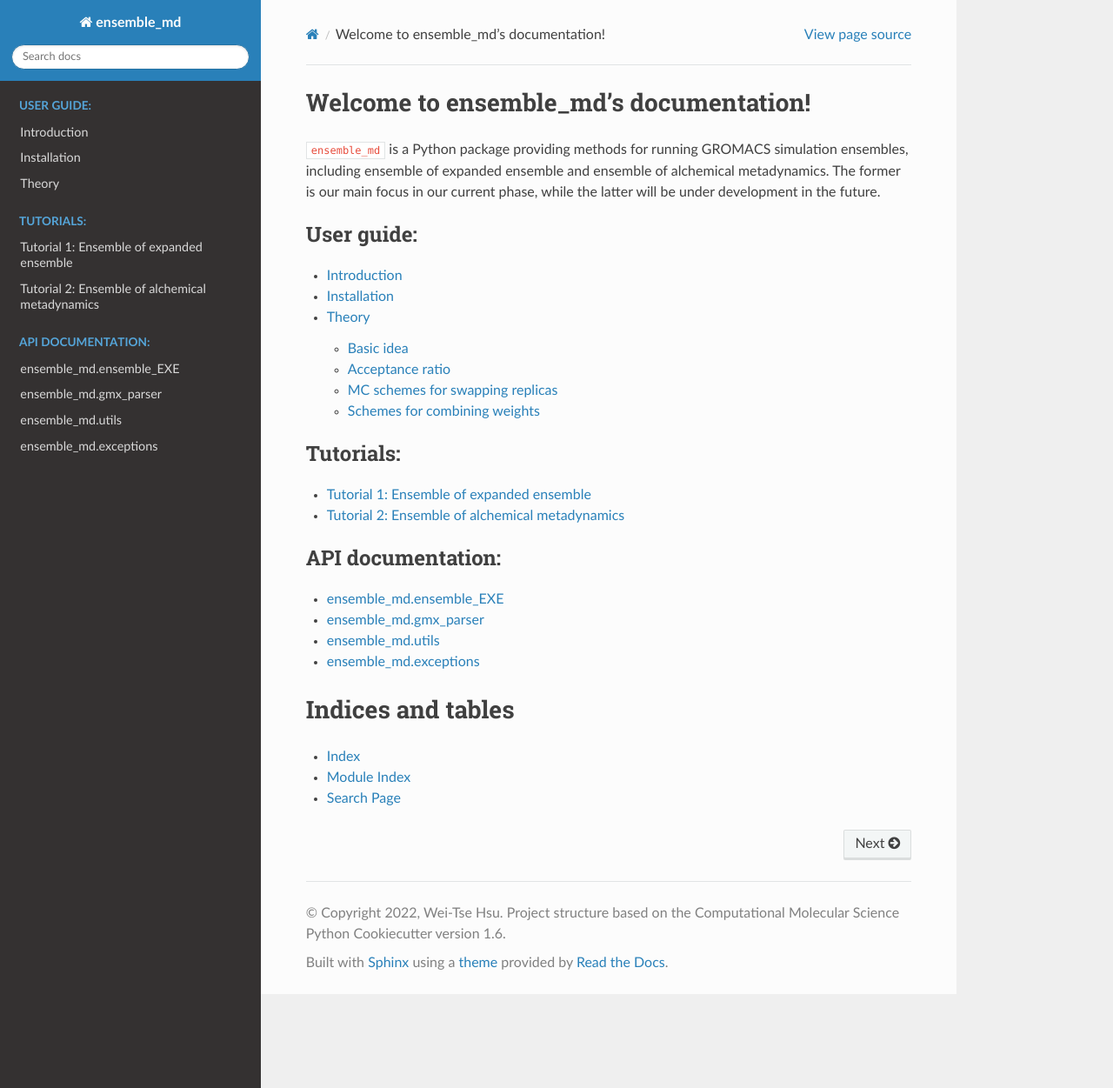
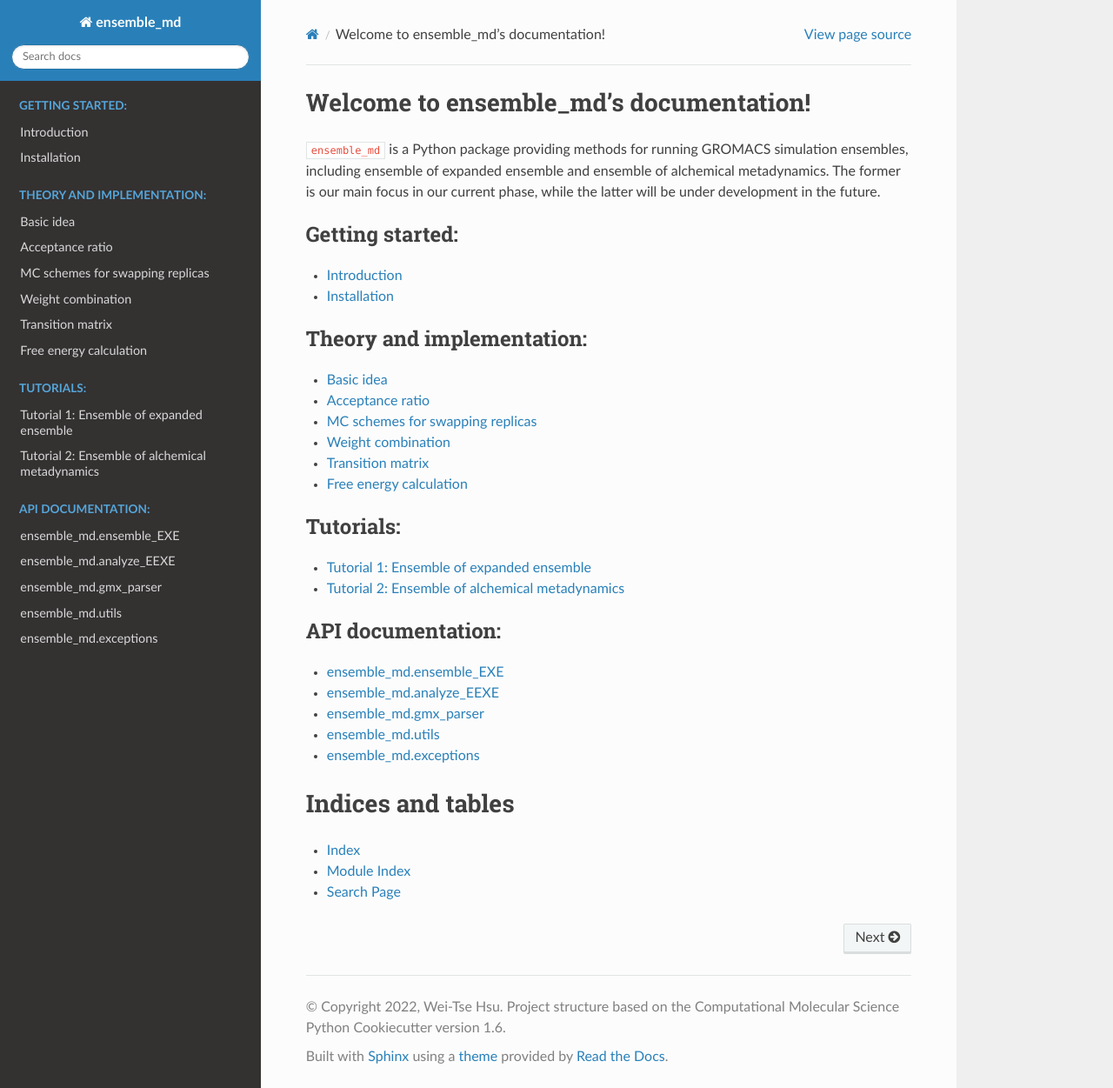
Before and after one commit to wehs7661/ensemble_md, a Sphinx documentation site: the page built from docs/index.rst, in a window 1280 px wide and 1251 px high. Shown: the whole window at 87% size. Built offline with Sphinx 7.4.7 and the Read the Docs theme 2.0.0, drawn with Linux system fonts in a browser that asks for light colours; the version number could not be read and is left out.

Commit message:
Restructured the documentation

```diff
--- a/docs/api.rst
+++ b/docs/api.rst
@@ -2,6 +2,12 @@ ensemble\_md.ensemble_EXE
 =========================
 
 .. automodule:: ensemble_md.ensemble_EXE
+   :members:
+
+ensemble\_md.analyze_EEXE
+=========================
+
+.. automodule:: ensemble_md.analyze_EEXE
    :members:
 
 ensemble\_md.gmx_parser
--- a/docs/conf.py
+++ b/docs/conf.py
@@ -17,7 +17,6 @@ import os
 import sys
 sys.path.insert(0, os.path.abspath('..'))
 
-import gmxapi
 import ensemble_md
 
 
--- a/docs/index.rst
+++ b/docs/index.rst
@@ -12,9 +12,14 @@ in our current phase, while the latter will be under development in
 the future.
 
 .. toctree::
-   user_guide
+   getting_started
    :maxdepth: 2
-   :caption: User guide:
+   :caption: Getting started:
+
+.. toctree::
+   theory_implementation
+   :maxdepth: 2
+   :caption: Theory and implementation:
 
 .. toctree::
    examples/EEXE_tutorial
--- a/docs/user_guide.rst
+++ b/docs/theory_implementation.rst
@@ -1,36 +1,5 @@
-Introduction
-============
-:code:`ensemble_md` is a Python package providing methods for running
-GROMACS simulation ensembles, including ensemble of expanded ensemble
-and ensemble of alchemical metadynamics. The former is our main focus
-in our current phase, while the latter will be under development in
-the future. Currently, :code:`ensemble_md` uses a higher level Python API
-of GROMACS, :code:`gmxapi`, to launch GROMACS simulations and access relevant
-files programmatically as needed. We will switch to :code:`scale-ms` for
-this purpose in the future.
-
-
-Installation
-============
-The package has not been published to PyPI, but can be installed from our
-`github repository`_ using the following commands:
-::
-
-    git clone https://github.com/wehs7661/ensemble_md.git
-    cd ensemble_md/
-    pip install -e .
-
-Note that this package requries a bunch of other Python packages to be installed,
-including NumPy, pymbar, natsort, and argparse. For the full list please
-check :code:`requirements.txt`.
-
-.. _`github repository`: https://github.com/wehs7661/ensemble_md.git
-
-
-Theory
-======
 Basic idea
-----------
+==========
 Ensemble of expanded ensemble (EEXE) integrates the core principles of replica exchange
 molecular dynamics (REMD) and expanded ensemble (EXE).  Specifically, an ensemble of
 expanded ensembles includes multiple non-interacting, parallel expanded ensemble simulations
@@ -43,7 +12,7 @@ in the alchemical space given sufficiently long simulation time, properly specif
 and highly parallelizable computing architectures.
 
 Acceptance ratio
-----------------
+================
 Here, we first consider a simulation ensemble that consists of :math:`M` non-interacting replicas
 of the expanded ensemble simulations all at the same constant temperature :math:`T`. We assume
 that the expanded ensembles collectively sample :math:`N` (:math:`N < M`) alchemical states with
@@ -152,8 +121,28 @@ state (namely, :math:`m=n`) right before the exchange occurs, :math:`\Delta` wil
 0, meaning the the exchange will always be accepted.
 
 MC schemes for swapping replicas
---------------------------------
+================================
+- Same-state swapping
+
+- Metropolis swapping
+
+- Equilibrated Metropolis swapping
+
+Weight combination
+==================
+- Exponential averaging
+
+- Exponential averaging with histogram corrections
 
 
-Schemes for combining weights
------------------------------
+Transition matrix
+=================
+- Theoretical and experimental transition matrix
+
+- State transition matrix
+
+- Replica transition matrix
+
+
+Free energy calculation
+=======================
```
Also changed, not shown: docs/getting_started.rst (added, +27 -0 lines), 1 other file.
